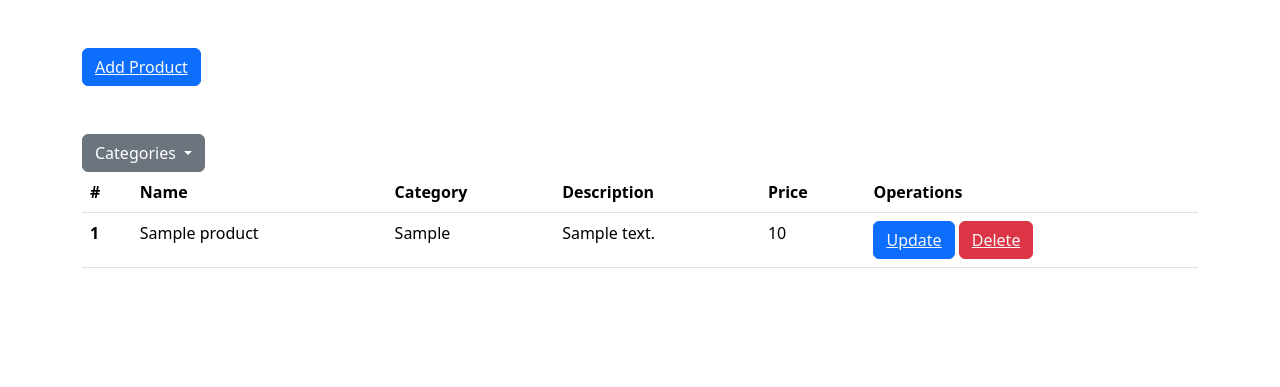
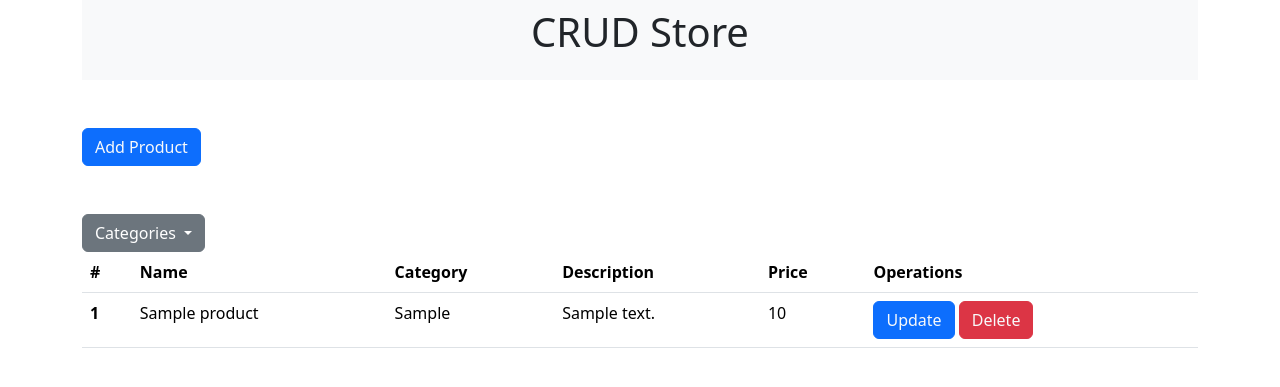
Before and after one commit to Adithej/CURD-assgn2, a PHP site: page / in a window 1280 px wide. Shown: the top 387 px of the page. Run offline with PHP 8.4, Linux system fonts and the light colour scheme; tables that the repository leaves empty or names only in its code hold one stand-in row (values such as "Sample post"); data that the repository does not hold is empty.

Commit message:
db-changes

```diff
--- a/categories.php
+++ b/categories.php
@@ -1,4 +1,4 @@
-<?php
+<!-- <?php
 
 require("connection.php");
 
@@ -40,7 +40,7 @@ require("connection.php");
             <tbody>
 
                 <?php
-                $sql = "Select * from `Product` where category='Electronics'";
+                $sql = "Select * from `products` where category='Electronics'";
                 $result = mysqli_query($con, $sql);
                 if ($result) {
                     while ($row = mysqli_fetch_assoc($result)) {
@@ -71,4 +71,4 @@ require("connection.php");
     </div>
 </body>
 
-</html>
+</html> -->
--- a/connection.php
+++ b/connection.php
@@ -1,7 +1,7 @@
 <?php
-$con = new mysqli("localhost", "root","", "Crud");
+$con = new mysqli("localhost", "root", "", "crud");
 
-if(!$con) {
+if (!$con) {
     die(mysqli_error($con));
 }
 
--- a/delete.php
+++ b/delete.php
@@ -4,7 +4,7 @@ require("connection.php");
 if (isset($_GET['deleteid'])) {
     $id = $_GET['deleteid'];
 
-    $sql = "delete from `Product` where id=$id";
+    $sql = "delete from `products` where id=$id";
     $result = mysqli_query($con, $sql);
     if ($result) {
         // echo "deleted successfully";
--- a/index.php
+++ b/index.php
@@ -31,7 +31,11 @@ require("connection.php");
         integrity="sha384-w76AqPfDkMBDXo30jS1Sgez6pr3x5MlQ1ZAGC+nuZB+EYdgRZgiwxhTBTkF7CXvN"
         crossorigin="anonymous"></script>
     <div class="container">
-        <button class="btn btn-primary my-5"><a href="product.php" class="text-light">Add Product</a></button>
+        <div class="p-2 text-center bg-light">
+            <h1 class="mb-3">CRUD Store </h1>
+        </div>
+        <button class="btn btn-primary my-5"><a href="product.php" class="text-light text-decoration-none">Add
+                Product</a></button>
         <table class="table">
             <div class="dropdown">
                 <a class="btn btn-secondary dropdown-toggle" href="#" role="button" data-bs-toggle="dropdown"
@@ -40,6 +44,8 @@ require("connection.php");
                 </a>
 
                 <ul class="dropdown-menu">
+                    <li><button class="btn" value="all"><a href="index.php" class="dropdown-item ">All</a></button>
+                    </li>
                     <li><button onclick="showCategory('Electronics')" class="btn" value="Electronics"><a
                                 class="dropdown-item ">Electronics</a></button>
                     </li>
@@ -63,14 +69,14 @@ require("connection.php");
                 <?php
                 $queries = array();
                 parse_str($_SERVER['QUERY_STRING'], $queries);
-                echo $_SERVER['QUERY_STRING'];
+                // echo $_SERVER['QUERY_STRING'];
                 $queries = array();
                 parse_str($_SERVER['QUERY_STRING'], $queries);
                 echo $queries["category"];
-                $sql = "Select * from `Product`";
+                $sql = "Select * from `products`";
                 if ($queries["category"]) {
                     $cat = $queries["category"];
-                    $sql = "Select * from `Product` where category='$cat'";
+                    $sql = "Select * from `products` where category='$cat'";
                 }
                 $result = mysqli_query($con, $sql);
                 if ($result) {
@@ -88,8 +94,8 @@ require("connection.php");
             <td>' . $description . '</td>
             <td>' . $price . '</td>
             <td>
-        <button class="btn btn-primary"><a href="update.php? updateid=' . $id . ' " class="text-light">Update</a></button>
-        <button class="btn btn-danger"><a href="delete.php? deleteid=' . $id . ' " class="text-light">Delete</a></button>
+        <button class="btn btn-primary"><a href="update.php? updateid=' . $id . ' " class="text-light text-decoration-none">Update</a></button>
+        <button class="btn btn-danger"><a href="delete.php? deleteid=' . $id . ' " class="text-light text-decoration-none">Delete</a></button>
     </td>
           </tr>
           <tr>';
--- a/update.php
+++ b/update.php
@@ -1,7 +1,7 @@
 <?php
 require("connection.php");
 $id = $_GET['updateid'];
-$sql = "Select * from `Product` where id=$id";
+$sql = "Select * from `products` where id=$id";
 $result = mysqli_query($con, $sql);
 $row = mysqli_fetch_assoc($result);
 $name = $row['name'];
@@ -16,7 +16,7 @@ if (isset($_POST['submit'])) {
   $description = $_POST['description'];
   $price = $_POST['price'];
 
-  $sql = "update `Product` set id=$id,name='$name',category='$category',description='$description',price=$price where id=$id";
+  $sql = "update `products` set id=$id,name='$name',category='$category',description='$description',price=$price where id=$id";
 
   $result = mysqli_query($con, $sql);
   if ($result) {
```
Also changed, not shown: product.php (+15 -9 lines).
